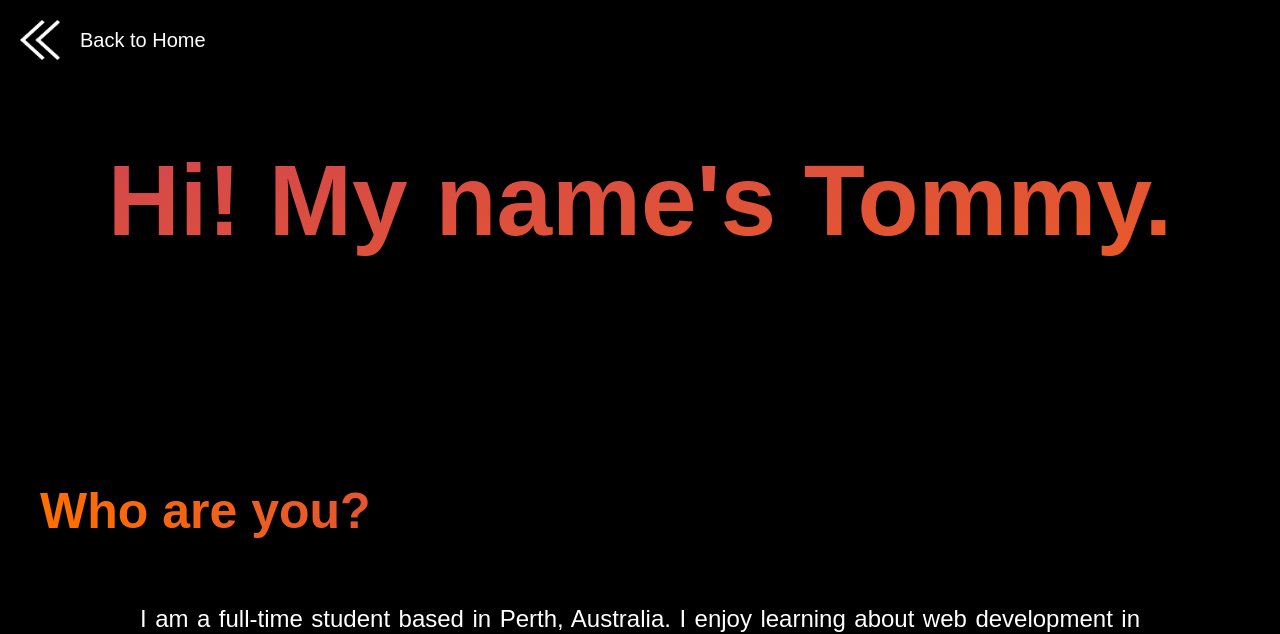
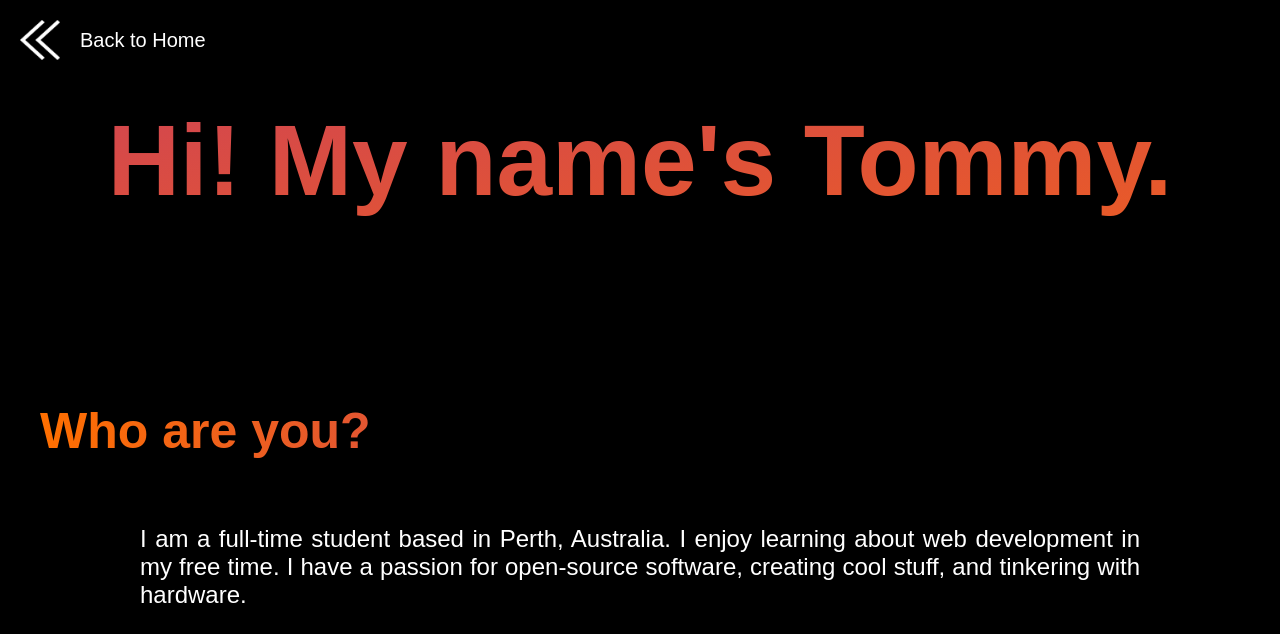
Before and after one commit to exciteabletom/tomdougiamas.com, a Django app: page /about/ in a window 1280 px wide. Shown: the top 634 px of the page. Run offline with Django 3.2, Linux system fonts and the light colour scheme.

Commit message:
make images smaller; reduce height of header

```diff
--- a/tomdougiamas/static/tomdougiamas.css
+++ b/tomdougiamas/static/tomdougiamas.css
@@ -75,7 +75,7 @@ a {
     animation-iteration-count: infinite;*/
 }
 .shorten-header {
-    height: 50vh;
+    height: 40vh;
 }
 
 /* Down arrow */
```
Also changed, not shown: tomdougiamas/static/images/down_arrow_small.png, tomdougiamas/static/images/left_arrow_small.png.
